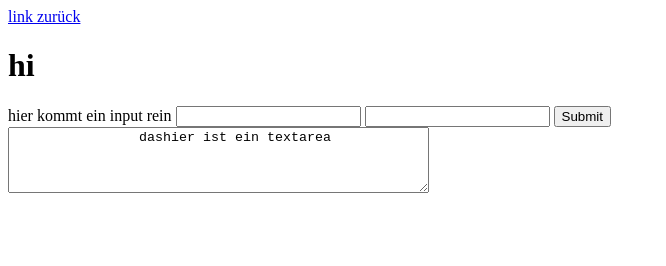
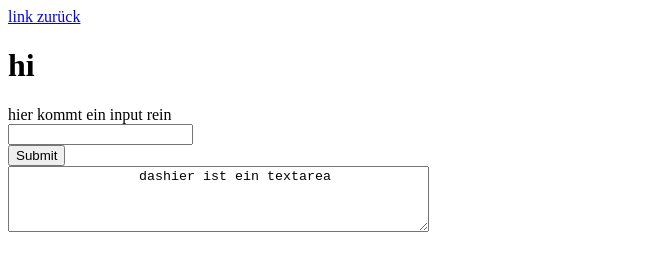
Before and after one commit to hft-stuttgart-ipr/hft-asgmt-html-Kecozocker, a website: page add-entry.html in a window 1280 px wide. Shown: the whole page, without its empty margins (0-666 px from the left). Drawn offline with Linux system fonts and the light colour scheme.

Commit message:
Revert "add-entry input"
This reverts commit 13a36ea51e6e4a00a76d65b9c789adcdd7ff9c79.

```diff
--- a/add-entry.html
+++ b/add-entry.html
@@ -12,9 +12,8 @@
 
 
 <form>
-  <label for="fname">hier kommt ein input rein</label>
-  <input type="text">
-  <input type="text">
+  <label for="fname">hier kommt ein input rein</label><br>
+  <input type="text" id="fname" name="fname"><br>
   <input type="submit">
 </form>
 
```
